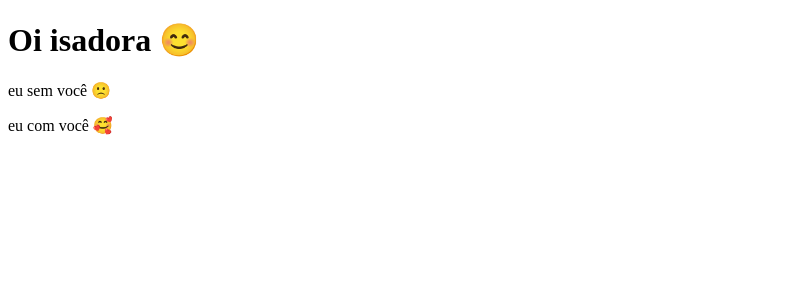
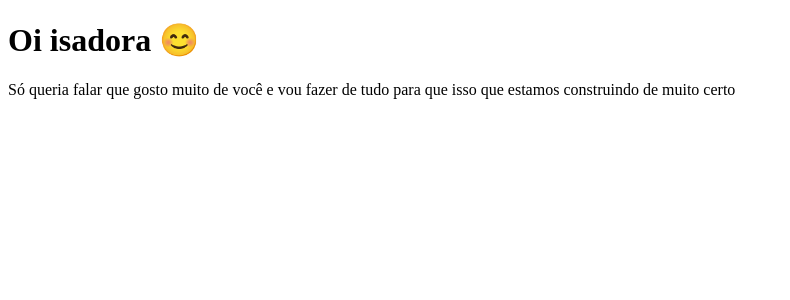
Before and after one commit to ViniciusAlexsander/clone-tabnews, a Next.js app: page / in a window 1280 px wide. Shown: the top 300 px of the page, without its empty margins (0-790 px from the left). Built offline with nearby package versions, Linux system fonts and the light colour scheme.

Commit message:
Mensagem pra isadora

```diff
--- a/pages/index.js
+++ b/pages/index.js
@@ -1,8 +1,7 @@
 function Home() {
   return <div>
     <h1>Oi isadora 😊</h1>
-    <p>eu sem você 🙁</p>
-    <p>eu com você 🥰</p>
+    <p>Só queria falar que gosto muito de você e vou fazer de tudo para que isso que estamos construindo de muito certo</p>
   </div>
 }
 
```
